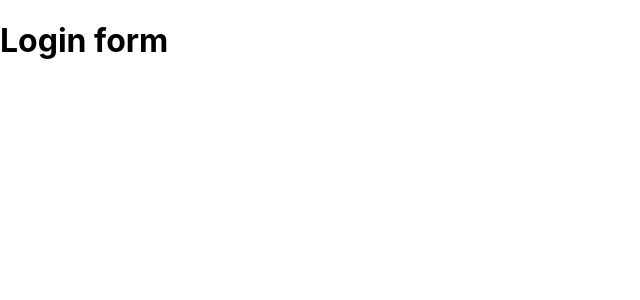
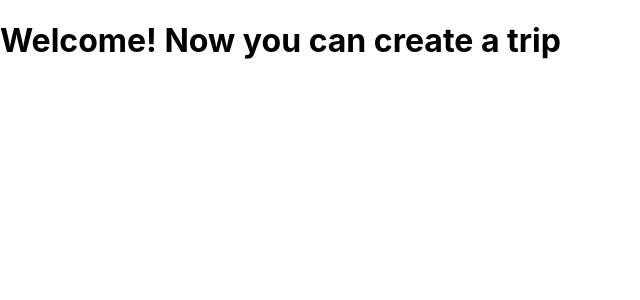
Before and after one commit to Valmobil/FinalProject, a React (Create React App) app in the folder src/frontend/: page /welcome in a window 1280 px wide. Shown: the top 300 px of the page, without its empty margins (0-640 px from the left). Built offline with nearby package versions, Linux system fonts and the light colour scheme.

Commit message:
06-09-create_router_login_welcomePage

```diff
--- a/src/frontend/src/App.js
+++ b/src/frontend/src/App.js
@@ -13,8 +13,8 @@ export default class App extends Component {
     return (
       <>
           <Switch>
-           <Route path="/" component={LoginPage} />
-           <Route path="/welcome" component={WelcomePage} />
+           <Route path="/" exact component={LoginPage} />
+           <Route path="/welcome" exact component={WelcomePage} />
           </Switch>
       </>
     );
```
Also changed, not shown: 1 other file (tests, documents, lock files or other folders).
